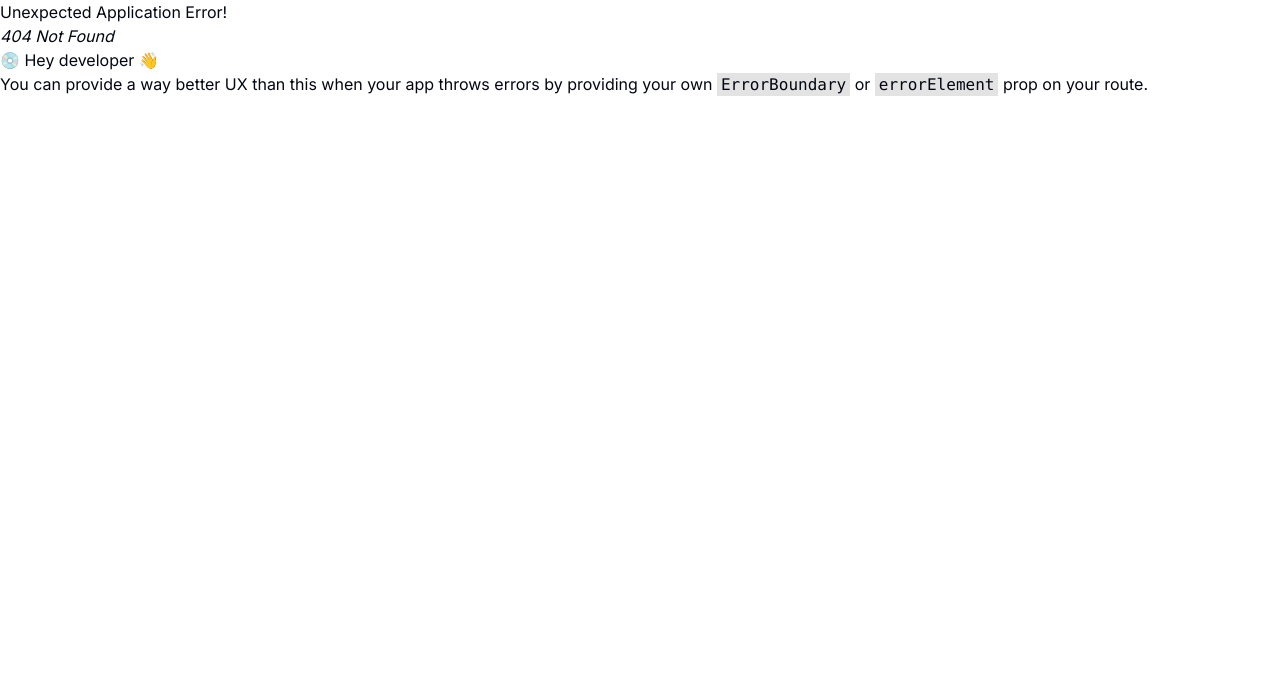
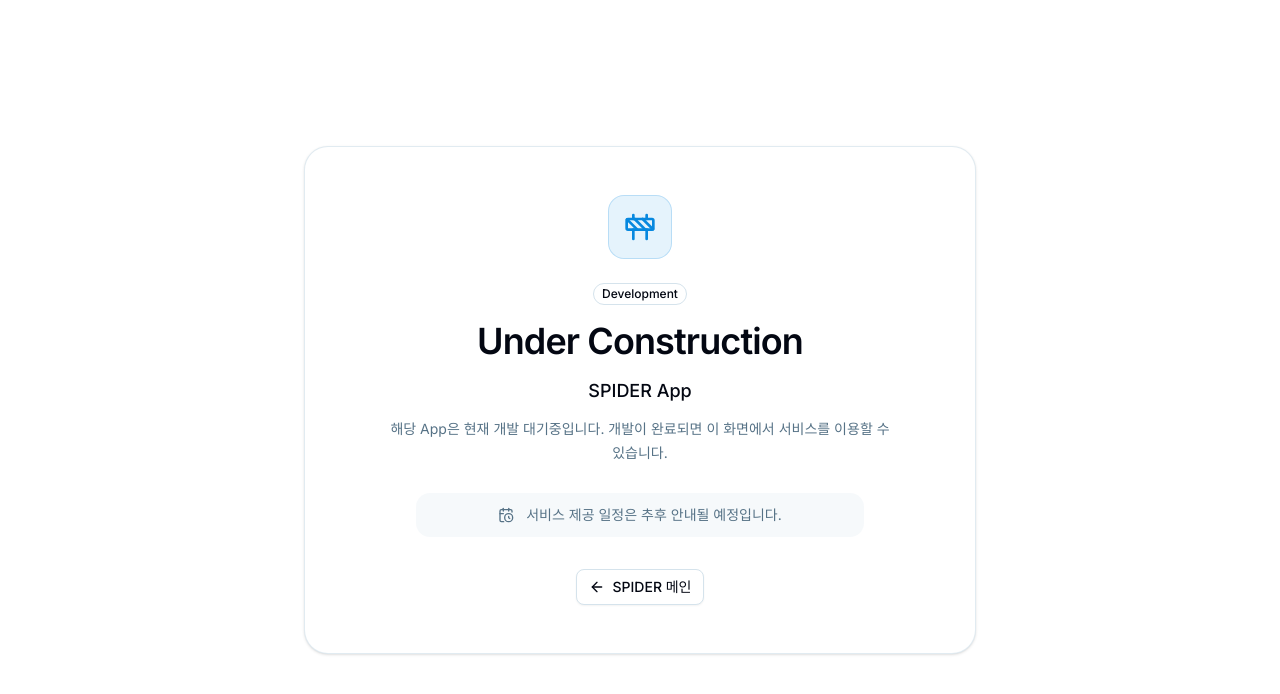
Before and after one commit to mlbarod/l0_spider_scs, a React (Vite) app: page /under-construction/common-anomaly in a window 1280 px wide. Before the commit this address had no page. Shown: the top 694 px of the page. Built offline with nearby package versions, Linux system fonts and the light colour scheme; a web font is replaced by a local one.

Commit message:
feat:연결 URL해제

```diff
--- a/src/features/fdc-trend/pages/L0SpiderHomePage.jsx
+++ b/src/features/fdc-trend/pages/L0SpiderHomePage.jsx
@@ -7,6 +7,7 @@ import { cn } from "@/lib/utils"
 
 import { fetchDashboardSummary } from "../api/dashboardApi"
 import { LineAnomalyDashboard } from "../components/LineAnomalyDashboard"
+import { getUnderConstructionPath } from "../utils/underConstructionApps.mjs"
 
 const spiderApps = [
   {
@@ -41,7 +42,7 @@ const spiderApps = [
     title: "공통부 동일성 이상감지",
     subtitle: "공통부 EQP Model별 신호 분포 차이를 비교해 이상 패턴을 찾습니다.",
     category: "Common Matching",
-    href: "/common-commonality-anomaly",
+    href: getUnderConstructionPath("common-commonality"),
     active: true,
     status: "개발 예정",
   },
@@ -50,9 +51,8 @@ const spiderApps = [
     title: "FDC Hard Limit추천",
     subtitle: "FDC 분포 기반 Hard Limit 후보를 추천합니다.",
     category: "Limit",
-    href: "http://mem-etch-spider.samsungds.net:32603/",
+    href: getUnderConstructionPath("fdc-hard-limit"),
     active: true,
-    external: true,
     status: "개발 예정",
     gridClassName: "2xl:col-start-1 2xl:row-start-2",
   },
@@ -86,9 +86,8 @@ const spiderSuites = [
     title: "Defect SPIDER",
     subtitle: "Defect 신호 기반 이상 패턴을 탐색합니다.",
     category: "Defect",
-    href: "https://go/defect-spider",
+    href: getUnderConstructionPath("defect-spider"),
     active: true,
-    external: true,
     status: "개발 예정",
   },
   {
@@ -96,9 +95,8 @@ const spiderSuites = [
     title: "L1 SPIDER",
     subtitle: "L1 설비/공정 신호를 추적합니다.",
     category: "Level 1",
-    href: "https://go/spider1",
+    href: getUnderConstructionPath("l1-spider"),
     active: true,
-    external: true,
     status: "개발 예정",
   },
   {
@@ -106,9 +104,8 @@ const spiderSuites = [
     title: "L3 SPIDER",
     subtitle: "L3 연계 지표와 이상 흐름을 확인합니다.",
     category: "Level 3",
-    href: "https://plane.samsungds.net/spider/l3",
+    href: getUnderConstructionPath("l3-spider"),
     active: true,
-    external: true,
     status: "개발 예정",
   },
 ]
@@ -167,17 +164,7 @@ function SpiderAppCard({ app, animationIndex = 0 }) {
     </div>
   )
 
-  return app.external ? (
-    <a
-      href={app.href}
-      target="_blank"
-      rel="noreferrer"
-      className={cn("spider-app-enter group relative block h-full", app.gridClassName)}
-      style={animationStyle}
-    >
-      {content}
-    </a>
-  ) : (
+  return (
     <Link
       to={app.href}
       className={cn("spider-app-enter group relative block h-full", app.gridClassName)}
--- a/src/features/fdc-trend/pages/SpiderComingSoonPage.jsx
+++ b/src/features/fdc-trend/pages/SpiderComingSoonPage.jsx
@@ -1,44 +1,49 @@
-import { ArrowLeft, Construction } from "lucide-react"
-import { Link } from "react-router-dom"
+import { ArrowLeft, CalendarClock, Construction } from "lucide-react"
+import { Link, useParams } from "react-router-dom"
 
 import { Badge } from "@/components/ui/badge"
 import { Button } from "@/components/ui/button"
 
-export function SpiderComingSoonPage({ title, category }) {
+import { getUnderConstructionApp } from "../utils/underConstructionApps.mjs"
+
+const FALLBACK_APP = Object.freeze({
+  title: "SPIDER App",
+  category: "Development",
+})
+
+export function SpiderComingSoonPage() {
+  const { appId } = useParams()
+  const app = getUnderConstructionApp(appId) ?? FALLBACK_APP
+
   return (
-    <div className="flex h-full min-h-0 min-w-0 flex-col bg-background">
-      <header className="shrink-0 border-b bg-card px-6 py-4">
-        <div className="flex flex-wrap items-center justify-between gap-3">
-          <div className="min-w-0">
-            <div className="mb-2 flex items-center gap-2">
-              <h1 className="truncate text-2xl font-semibold tracking-tight">{title}</h1>
-              <Badge variant="outline">{category}</Badge>
-            </div>
-            <p className="text-sm text-muted-foreground">
-              SPIDER 메인에서 선택한 기능 화면입니다.
-            </p>
+    <div className="flex h-full min-h-0 min-w-0 flex-col overflow-y-auto bg-background">
+      <main className="grid min-h-full flex-1 place-items-center px-4 py-10 sm:px-6">
+        <section className="w-full max-w-2xl rounded-3xl border border-border/70 bg-card p-8 text-center shadow-sm sm:p-12">
+          <div className="mx-auto grid size-16 place-items-center rounded-2xl border border-primary/20 bg-primary/10 text-primary">
+            <Construction className="size-8" aria-hidden="true" />
           </div>
-          <Button type="button" variant="outline" size="sm" asChild>
+
+          <Badge variant="outline" className="mt-6">{app.category}</Badge>
+          <h1 className="mt-4 text-3xl font-semibold tracking-tight text-foreground sm:text-4xl">
+            Under Construction
+          </h1>
+          <p className="mt-4 text-lg font-medium text-foreground">{app.title}</p>
+          <p className="mx-auto mt-3 max-w-lg text-sm leading-6 text-muted-foreground">
+            해당 App은 현재 개발 대기중입니다. 개발이 완료되면 이 화면에서 서비스를 이용할 수 있습니다.
+          </p>
+
+          <div className="mx-auto mt-7 flex max-w-md items-center justify-center gap-3 rounded-xl bg-muted/60 px-4 py-3 text-sm text-muted-foreground">
+            <CalendarClock className="size-4 shrink-0" aria-hidden="true" />
+            <span>서비스 제공 일정은 추후 안내될 예정입니다.</span>
+          </div>
+
+          <Button type="button" variant="outline" className="mt-8" asChild>
             <Link to="/">
               <ArrowLeft className="size-4" aria-hidden="true" />
               SPIDER 메인
             </Link>
           </Button>
-        </div>
-      </header>
-
-      <main className="grid min-h-0 flex-1 place-items-center px-6 py-8">
-        <div className="grid max-w-md justify-items-center gap-4 rounded-2xl border bg-card p-8 text-center shadow-sm">
-          <div className="flex size-12 items-center justify-center rounded-2xl border border-primary/20 bg-primary/10">
-            <Construction className="size-6 text-primary" aria-hidden="true" />
-          </div>
-          <div className="space-y-2">
-            <h2 className="text-base font-semibold">화면 준비 중</h2>
-            <p className="text-sm leading-6 text-muted-foreground">
-              현재 기능은 메인화면 이동 흐름만 연결되어 있습니다.
-            </p>
-          </div>
-        </div>
+        </section>
       </main>
     </div>
   )
--- a/src/features/fdc-trend/routes.jsx
+++ b/src/features/fdc-trend/routes.jsx
@@ -5,6 +5,7 @@ import { CommonAnomalyPage } from "./pages/CommonAnomalyPage"
 import { FdcTrendPage } from "./pages/FdcTrendPage"
 import { L0SpiderHomePage } from "./pages/L0SpiderHomePage"
 import { RegistrationHubPage } from "./pages/RegistrationHubPage"
+import { SpiderComingSoonPage } from "./pages/SpiderComingSoonPage"
 import { SpiderFeaturePage } from "./pages/SpiderFeaturePage"
 import { UserManualPage } from "./pages/UserManualPage"
 
@@ -42,6 +43,10 @@ const fdcTrendChildren = [
     element: <UserManualPage />,
   },
   {
+    path: "under-construction/:appId",
+    element: <SpiderComingSoonPage />,
+  },
+  {
     path: "recipients",
     element: <RegistrationHubPage />,
   },
--- /dev/null
+++ b/src/features/fdc-trend/utils/underConstructionApps.mjs
@@ -0,0 +1,34 @@
+const UNDER_CONSTRUCTION_APPS = Object.freeze({
+  "common-commonality": Object.freeze({
+    title: "공통부 동일성 이상감지",
+    category: "Common Matching",
+  }),
+  "fdc-hard-limit": Object.freeze({
+    title: "FDC Hard Limit추천",
+    category: "Limit",
+  }),
+  "defect-spider": Object.freeze({
+    title: "Defect SPIDER",
+    category: "Defect",
+  }),
+  "l1-spider": Object.freeze({
+    title: "L1 SPIDER",
+    category: "Level 1",
+  }),
+  "l3-spider": Object.freeze({
+    title: "L3 SPIDER",
+    category: "Level 3",
+  }),
+})
+
+export function getUnderConstructionApp(appId) {
+  return UNDER_CONSTRUCTION_APPS[appId] ?? null
+}
+
+export function getUnderConstructionPath(appId) {
+  if (!getUnderConstructionApp(appId)) {
+    throw new Error(`Unknown under-construction app: ${appId}`)
+  }
+
+  return `/under-construction/${appId}`
+}
```
Also changed, not shown: 4 other files (tests, documents, lock files or other folders).
